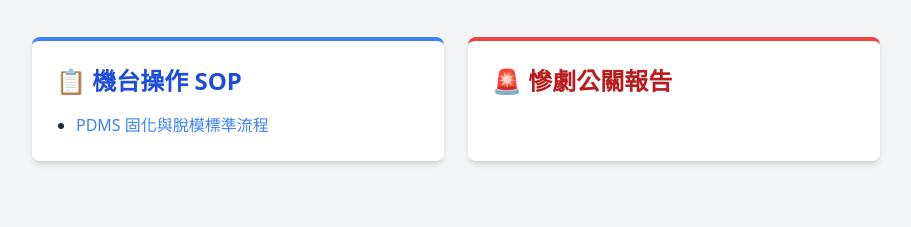
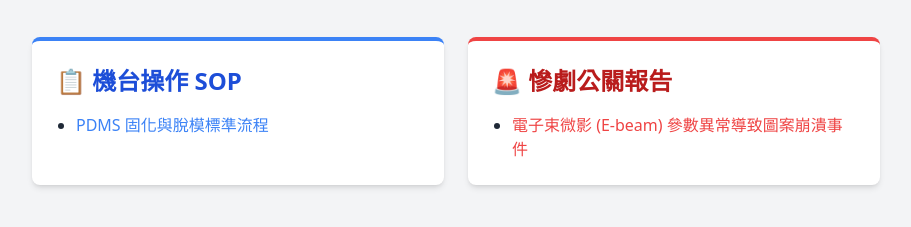
Before and after one commit to jerry115033624-chu/MBL-lab, a plain HTML site: page index.html in a window 1280 px wide. Shown: the part 99-326 px from the top of the page, without its empty margins (184-1095 px from the left). Drawn offline with nearby package versions, Linux system fonts and the light colour scheme.

Commit message:
Update index.html with new incident report link
Added a new incident report link for E-beam parameter error.

```diff
--- a/index.html
+++ b/index.html
@@ -28,6 +28,7 @@
                 <h2 class="text-2xl font-bold mb-4 text-red-700">🚨 慘劇公關報告</h2>
                 <ul id="incident-list" class="list-disc pl-5 space-y-2">
                     <!-- AI 未來會在這裡插入新連結 -->
+                    <li><a href="incidents/e-beam-parameter-error.html" class="text-red-500 hover:underline">電子束微影 (E-beam) 參數異常導致圖案崩潰事件</a></li>
                 </ul>
             </div>
         </div>
```
